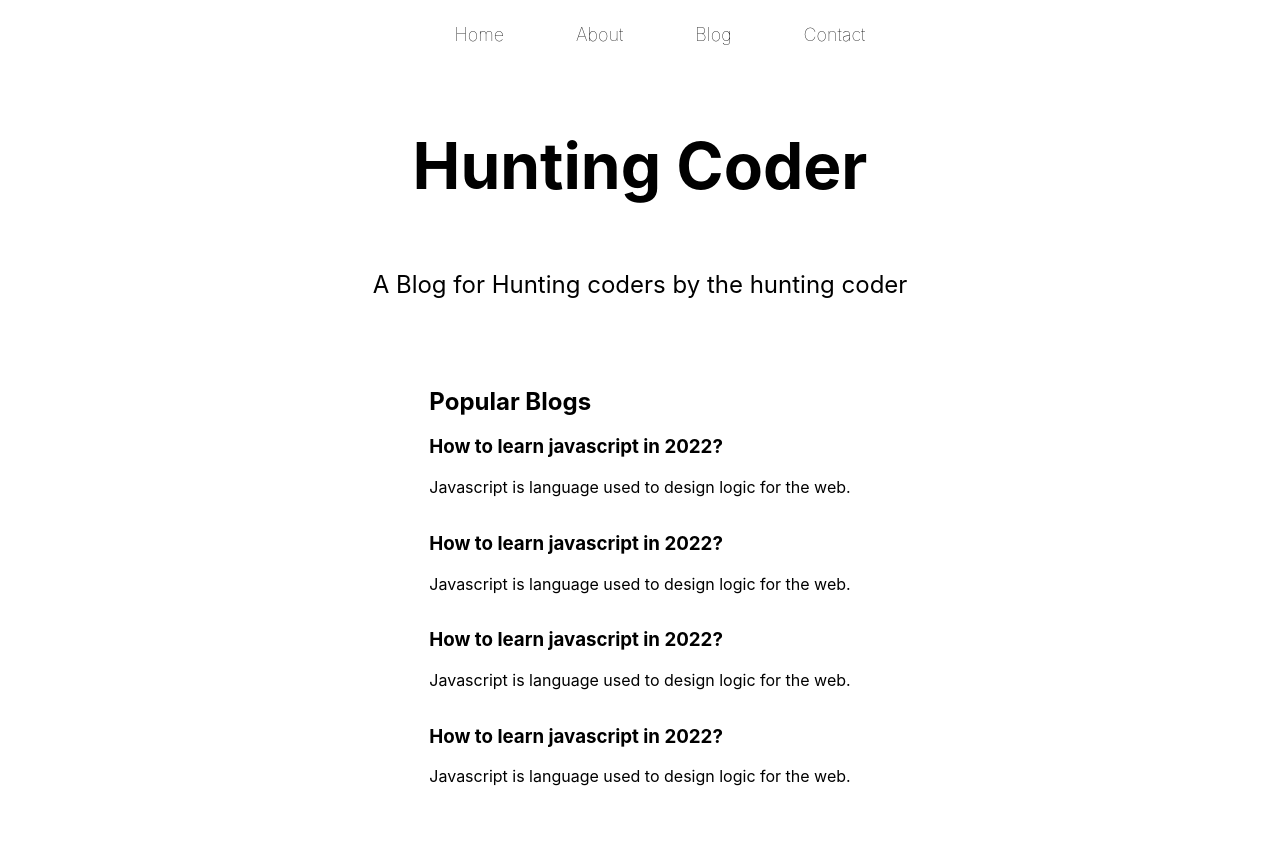
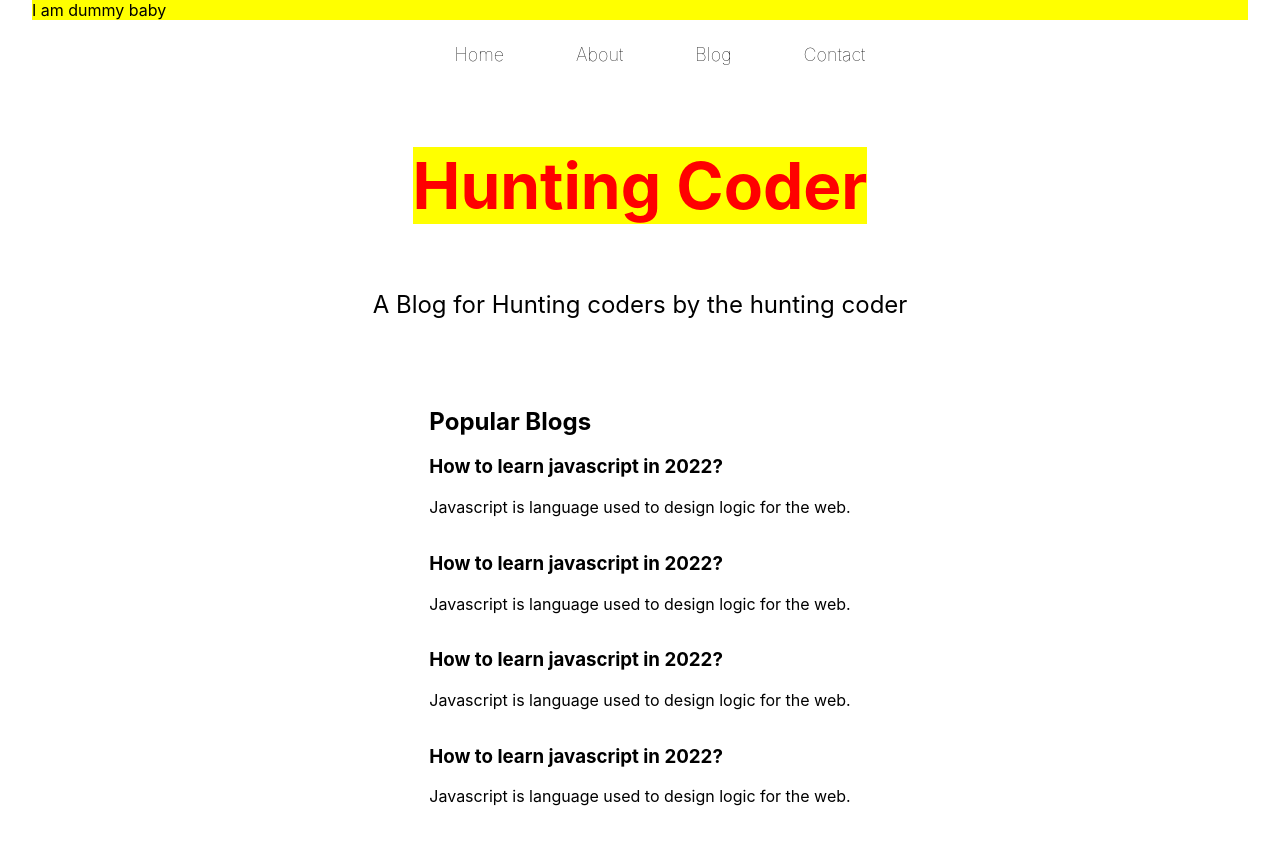
Before and after one commit to Punit9349/My-Blog-Website, a Next.js app: page / in a window 1280 px wide. Shown: the top 844 px of the page. Built offline with nearby package versions, Linux system fonts and the light colour scheme.

Commit message:
styled jsx in next js

```diff
--- /dev/null
+++ b/components/dummy.js
@@ -0,0 +1,19 @@
+import React from 'react'
+
+const Dummy = () => {
+  return (
+    <>
+    {/* style jsx is component based, i.e. its properties only renders in this component. If we want to use properties of dummy in index.js also so we have to write style jsx global. */}
+    <style jsx global>
+        {`
+           .dummy{
+            background: yellow;
+           }
+        `}
+    </style>
+    <div className='dummy'>I am dummy baby</div>
+    </>
+  )
+}
+
+export default Dummy
--- a/pages/index.js
+++ b/pages/index.js
@@ -5,10 +5,19 @@
 import styles from '../styles/Home.module.css'
 import styles1 from '../styles/Home1.module.css'
 import styles2 from '../styles/Home2.module.css'
+import Dummy from '../components/dummy'
 
 export default function Home() {
   return (
     <div className={styles.container}>
+      <Dummy/>
+         <style jsx>
+          {`
+          .myspan{
+            color: red;
+          }
+          `}
+        </style>
       <Head>
         <title>Hunting Coder</title>
         <meta name="description" content="Generated by create next app" />
@@ -39,7 +48,7 @@
 
       <main className={styles.main}>
         <h1 className={styles.title}>
-          Hunting Coder
+          <span className='myspan dummy'>Hunting Coder</span>
         </h1>
 
         <p className={styles.description}>
```
